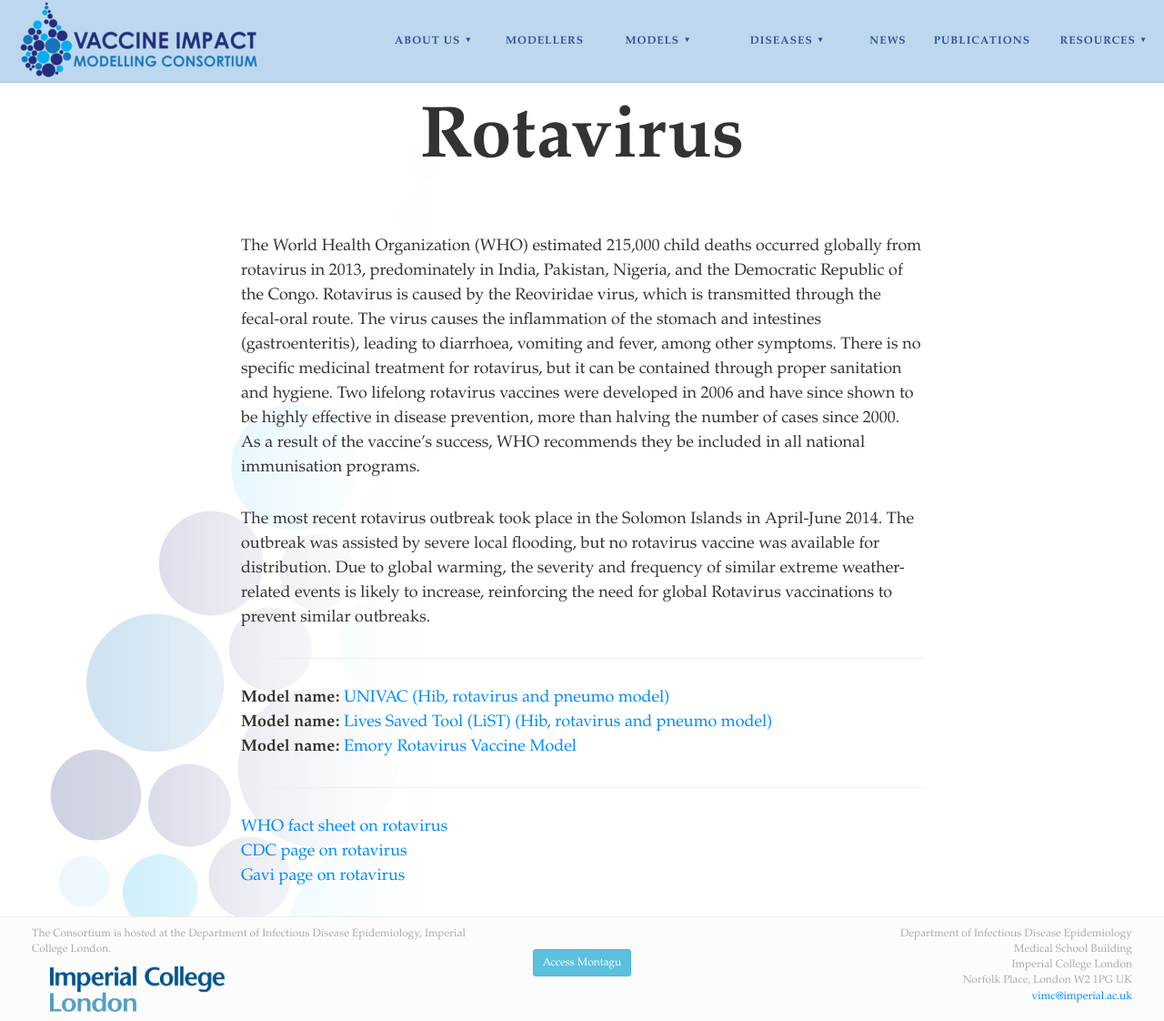
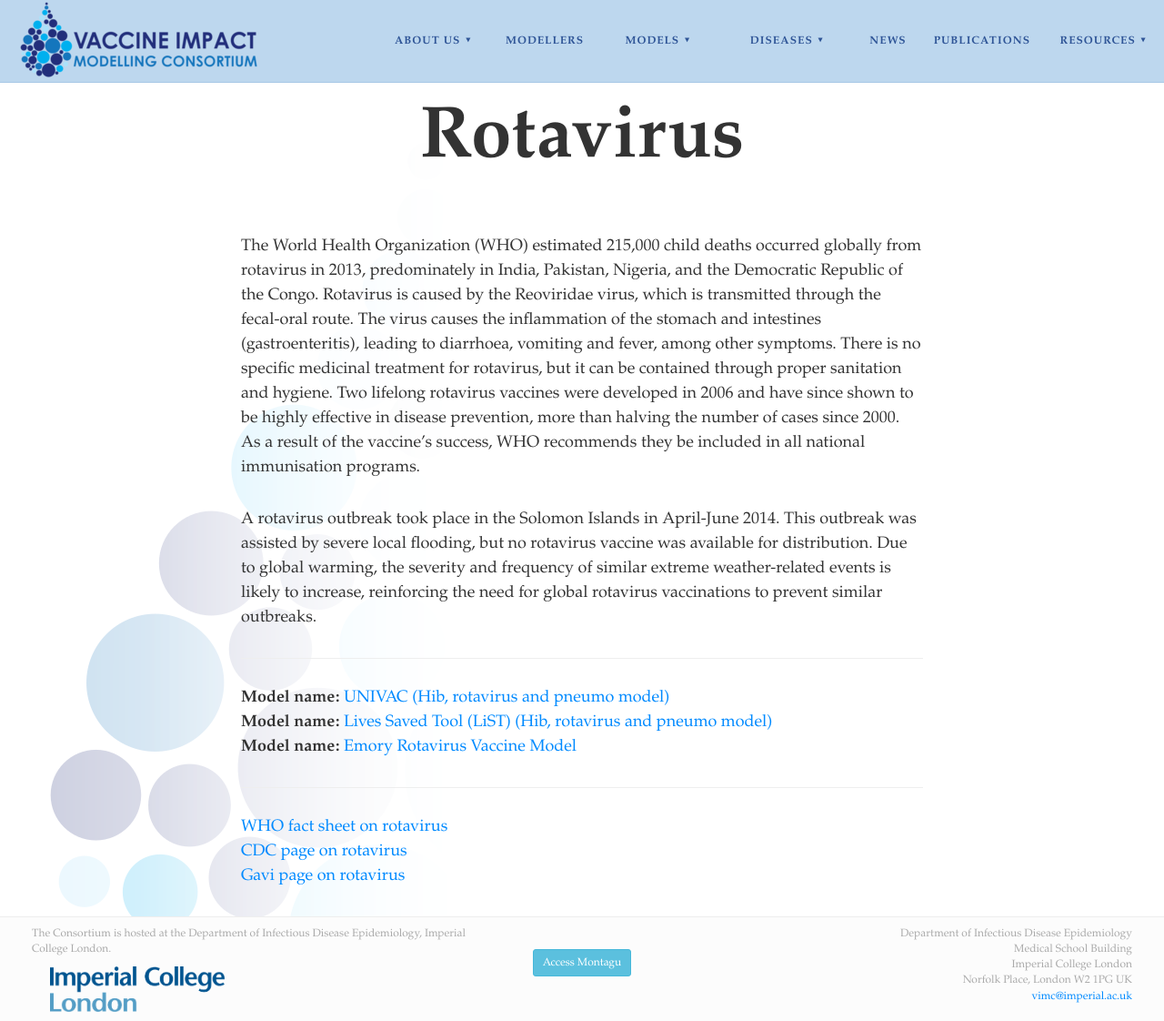
Before and after one commit to vimchub/vaccineimpact, a Jekyll site: the page built from diseases/rotavirus.md, in a window 1280 px wide and 1122 px high. Shown: the whole window at 91% size. Built offline with Jekyll 4.4.1, drawn with Linux system fonts in a browser that asks for light colours; nearby versions of some CDN libraries.

Commit message:
updated solomon islands outbreak and who link

```diff
--- a/diseases/rotavirus.md
+++ b/diseases/rotavirus.md
@@ -4,7 +4,7 @@
 
 The World Health Organization (WHO) estimated 215,000 child deaths occurred globally from rotavirus in 2013, predominately in India, Pakistan, Nigeria, and the Democratic Republic of the Congo. Rotavirus is caused by the Reoviridae virus, which is transmitted through the fecal-oral route. The virus causes the inflammation of the stomach and intestines (gastroenteritis), leading to diarrhoea, vomiting and fever, among other symptoms. There is no specific medicinal treatment for rotavirus, but it can be contained through proper sanitation and hygiene. Two lifelong rotavirus vaccines were developed in 2006 and have since shown to be highly effective in disease prevention, more than halving the number of cases since 2000. As a result of the vaccine’s success, WHO recommends they be included in all national immunisation programs.
 
-The most recent rotavirus outbreak took place in the Solomon Islands in April-June 2014. The outbreak was assisted by severe local flooding, but no rotavirus vaccine was available for distribution. Due to global warming, the severity and frequency of similar extreme weather-related events is likely to increase, reinforcing the need for global Rotavirus vaccinations to prevent similar outbreaks.
+A rotavirus outbreak took place in the Solomon Islands in April-June 2014. This outbreak was assisted by severe local flooding, but no rotavirus vaccine was available for distribution. Due to global warming, the severity and frequency of similar extreme weather-related events is likely to increase, reinforcing the need for global rotavirus vaccinations to prevent similar outbreaks.
 
 
 ---
@@ -15,6 +15,6 @@
 
 ---
 
-[WHO fact sheet on rotavirus](http://www.who.int/immunization/topics/rotavirus/en/)
+[WHO fact sheet on rotavirus](https://www.who.int/immunization/diseases/rotavirus/en/)
 [CDC page on rotavirus](https://www.cdc.gov/rotavirus/)
 [Gavi page on rotavirus](http://www.gavi.org/support/nvs/rotavirus/)
```
